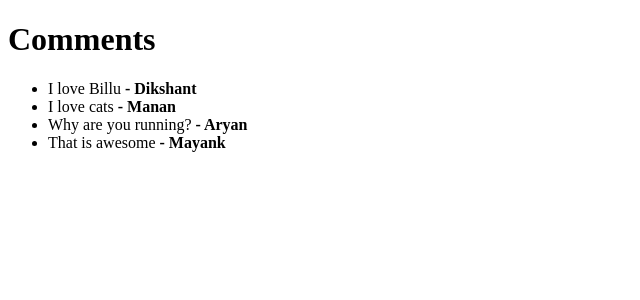
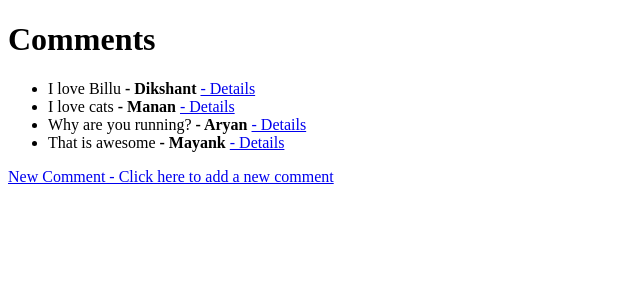
Before and after one commit to dikshantkanela/Backend-Development, a Node server app: page /comments in a window 1280 px wide. Shown: the top 300 px of the page, without its empty margins (0-640 px from the left). Run offline with Node 20, Linux system fonts and the light colour scheme.

Commit message:
More on REST APIs

```diff
--- a/REST-APIS/index.js
+++ b/REST-APIS/index.js
@@ -19,18 +19,22 @@ app.post("/tacos", (req, res) => {
 
 const comments = [
   {
+    id:1,
     username:"Dikshant",
     comment:"I love Billu"
   },
   {
+    id:2,
     username:"Manan",
     comment:"I love cats"
   },
   {
+    id:3,
     username:"Aryan",
     comment:"Why are you running?"
   },
   {
+    id:4,
     username:"Mayank",
     comment:"That is awesome"
   }
@@ -48,8 +52,23 @@ app.get("/comments/new",(req,res)=>{    // DIRECTS to a FORM in WHICH WE CAN MAK
 app.post("/comments",(req,res)=>{
   const {username,comment} = req.body;
   comments.push({username,comment})   // THIS WILL CREATE A NEW COMMENT --> COMMENTS OBJECT WILL HAVE A NEW MEMBER !
-  res.send("IT WORKS!");
+  // res.send("IT WORKS!");
+
+  res.redirect("/comments")   //REDIRECT TO THE COMMENT PATH JUST AFTER ADDING A NEW COMMENT
 })
+
+app.get("/comments/:id",(req,res)=>{
+  const {id} = req.params;
+  if( comment = comments.find((c)=>c.id === parseInt(id))){
+    res.render("comments/show.ejs", {...comment});  //PASSING THE COMMENT to EJS
+  }
+  else{
+    res.send("Comment not found")
+  }
+
+})
+
+
 app.listen(4000, () => {
   console.log("Server Live on Localhost 4000 ");
 });
--- a/REST-APIS/views/comments/index.ejs
+++ b/REST-APIS/views/comments/index.ejs
@@ -10,8 +10,11 @@
     <ul>
         <!-- c is one object of the array of objects of comments -->
        <%  for(let c of comments){  %>
-      <li>  <%= c.comment %>  <b> - <%= c.username %></b>  </li>
-   <%     }       %>
+      <li>  <%= c.comment %>
+      <b> - <%= c.username %></b>
+      <a href="/comments/<%=c.id%>">- Details</a> </li>
+   <%     }        %>
     </ul>
+    <a href="/comments/new">New Comment - Click here to add a new comment</a>
 </body>
 </html>
--- a/REST-APIS/views/comments/new.ejs
+++ b/REST-APIS/views/comments/new.ejs
@@ -7,6 +7,7 @@
 </head>
 <body>
     <h1>New Comment</h1>
+    <!-- same thing to add /comments path -->
     <form action="http://localhost:4000/comments" method="post">
         <section>
             <label for="username">Enter Username : </label>
@@ -22,5 +23,6 @@
 </section>
         <button>Submit</button>
     </form>
+    <a href="/comments">Go Back</a>
 </body>
 </html>
```
Also changed, not shown: REST-APIS/views/comments/show.ejs (added, +14 -0 lines).
